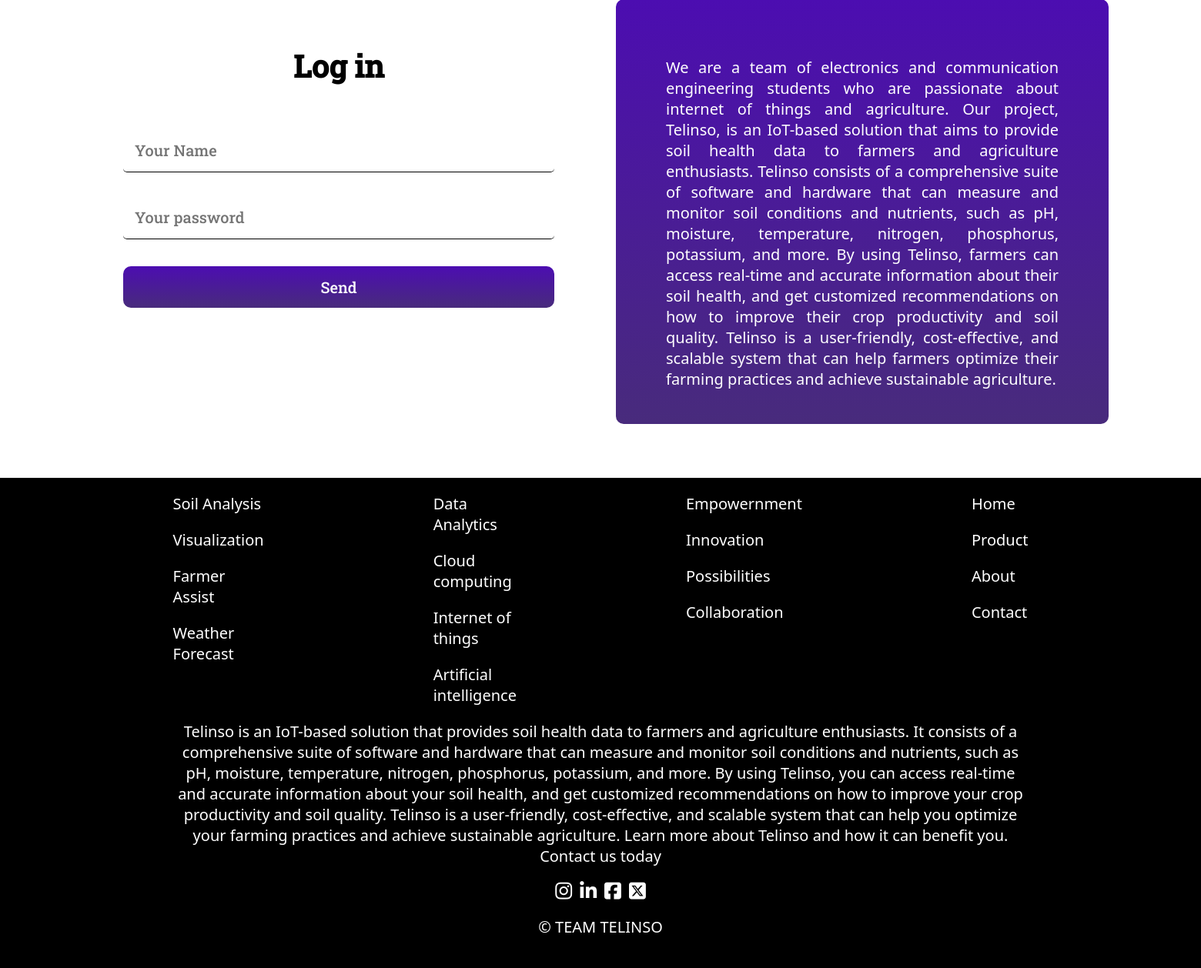
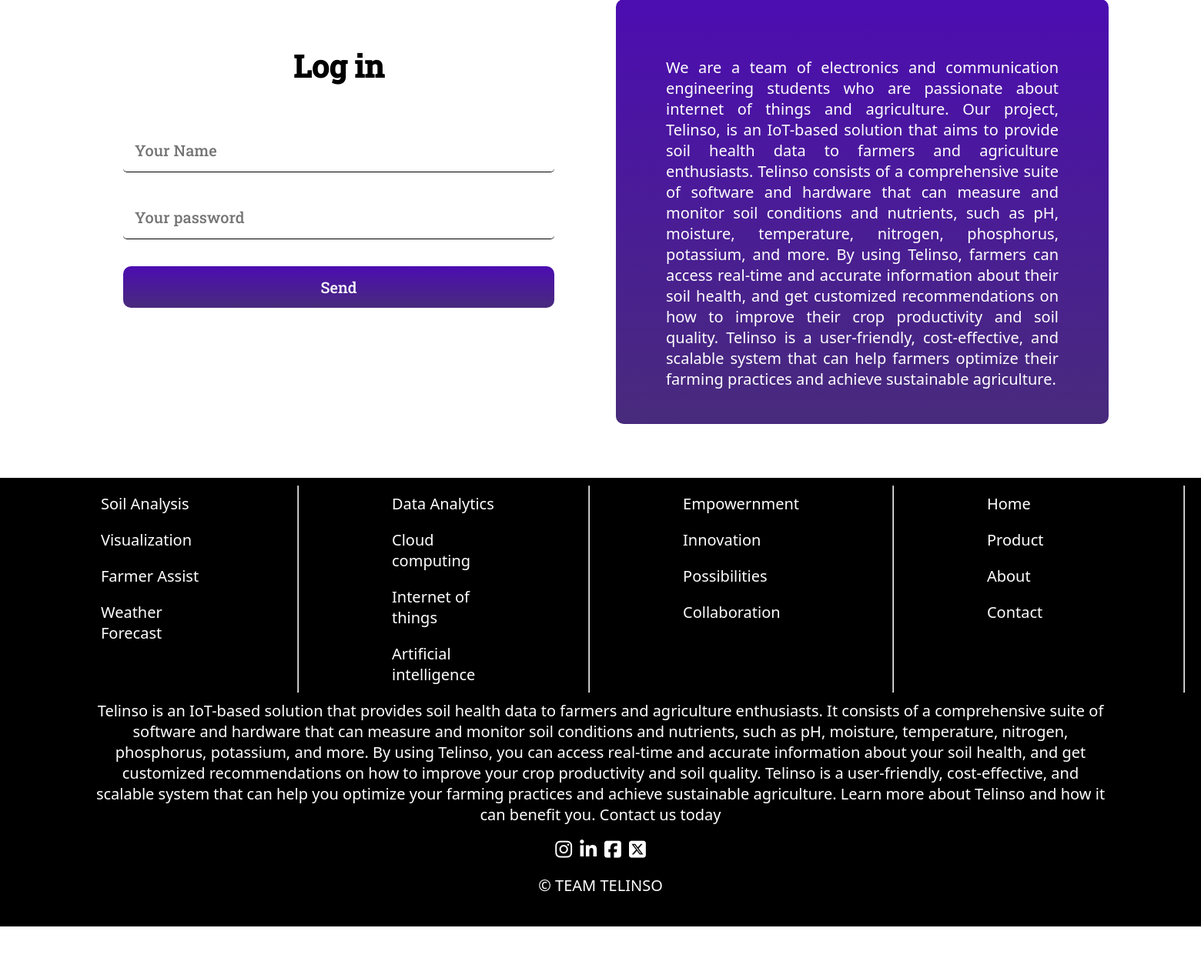
Before and after one commit to GOKULJITH-K/TELINSO, a Node server app: page /login in a window 1560 px wide. Shown: the part 201-1459 px from the top of the page at 77% size. After the commit the page ends 1405 px from the top, so only its background shows below. Run offline with Node 20, Linux system fonts and the light colour scheme; some libraries are stand-ins or nearby versions.

Commit message:
Add files via upload

```diff
--- a/views/login.ejs
+++ b/views/login.ejs
@@ -93,8 +93,7 @@
        <section class="footer">
 
         <div class="row">
-           <div class="footer-col">
-            <div class="row">
+
                 <div class="footer-col" >
                     <p>Soil Analysis</p>
                     <p>Visualization</p>
@@ -102,6 +101,7 @@
                     <p>Weather Forecast</p>
 
                         </div>
+                        <hr>
                 <div class="footer-col"  >
                       <p>Data Analytics</p>
                       <p>Cloud computing</p>
@@ -109,6 +109,7 @@
                       <p>Artificial intelligence</p>
 
                                     </div>
+                                    <hr>
                 <div class="footer-col"  >
                    <p>Empowernment</p>
                    <p>Innovation</p>
@@ -117,7 +118,7 @@
 
                 </div>
 
-
+            <hr>
 
             <div class="footer-col"  >
 
@@ -127,7 +128,8 @@
                 <p>About</p>
                 <p>Contact</p>
             </div>
-    </div>
+            <hr>
+         </div>
             <div class="footer-col" style="text-align: center;" >
                    <p>
                     Telinso is an IoT-based solution that provides soil health data to farmers and agriculture enthusiasts. It consists of a comprehensive suite of software and hardware that can measure and monitor soil conditions and nutrients, such as pH, moisture, temperature, nitrogen, phosphorus, potassium, and more. By using Telinso, you can access real-time and accurate information about your soil health, and get customized recommendations on how to improve your crop productivity and soil quality. Telinso is a user-friendly, cost-effective, and scalable system that can help you optimize your farming practices and achieve sustainable agriculture. Learn more about Telinso and how it can benefit you. Contact us today
@@ -139,7 +141,7 @@
                    <br>
                    <p > 	&copy; TEAM TELINSO</p>
                 </p>
-         </div>
+            </div>
    </section>
 
          </body>
--- a/views/signup.ejs
+++ b/views/signup.ejs
@@ -88,8 +88,6 @@
 
        <section class="footer">
 
-        <div class="row">
-           <div class="footer-col">
             <div class="row">
                 <div class="footer-col" >
                     <p>Soil Analysis</p>
```
Also changed, not shown: views/index.ejs (+4 -3 lines), views/welcome.ejs (+3 -4 lines).
